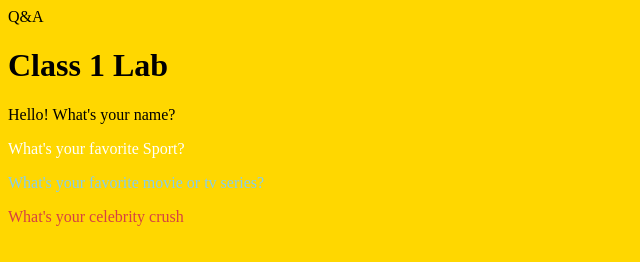
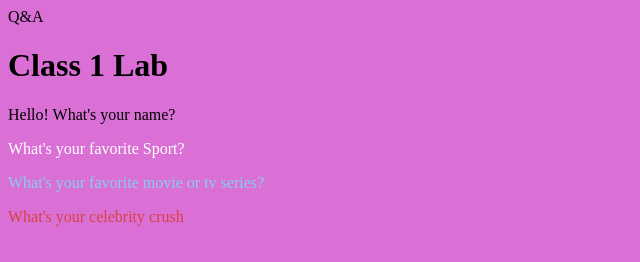
Before and after one commit to KrisD2004/201-Lab01, a plain HTML site: page index.html in a window 1280 px wide. Shown: the whole page, without its empty margins (0-640 px from the left). Drawn offline with Linux system fonts and the light colour scheme.

Commit message:
Update index.html

```diff
--- a/index.html
+++ b/index.html
@@ -6,7 +6,7 @@
     <meta name="viewport" content="width=device-width, initial-scale=1.0">
     <title>Document</title>
     <style>
-        body {background-color: gold;}
+        body {background-color: orchid;}
         .p1 {color:black}
         .p2 {color:white}
         .p3 {color:skyblue}
```
